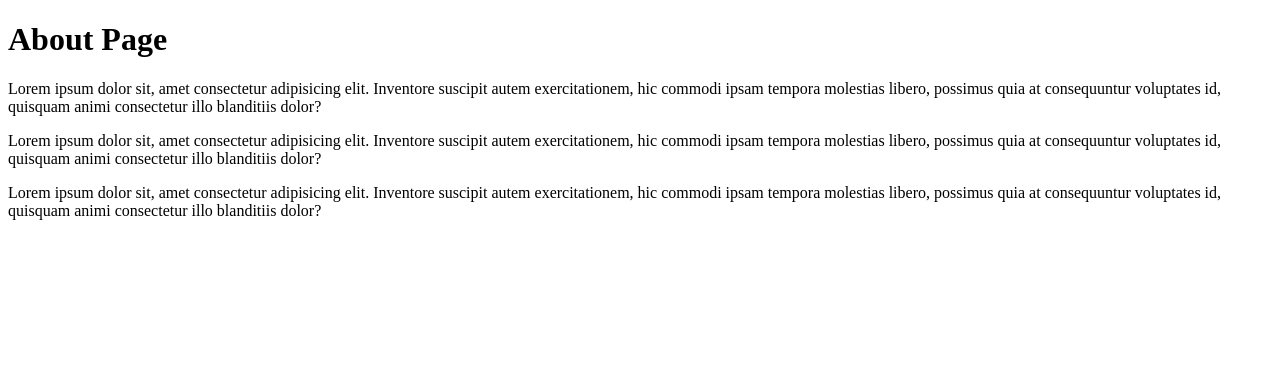
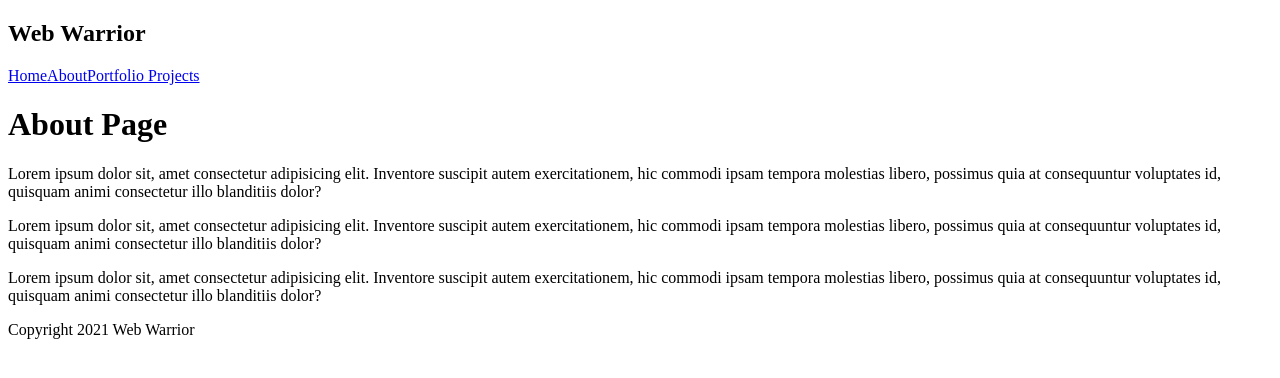
Before and after one commit to HeideQueen/web-warrior, a Gatsby site: page /about in a window 1280 px wide. Built offline with nearby package versions, Linux system fonts and the light colour scheme; Gatsby itself is replaced by a stand-in of ours.

Commit message:
creating a layout page

```diff
--- /dev/null
+++ b/src/components/Layout.js
@@ -0,0 +1,16 @@
+import React from "react"
+import Navbar from "./Navbar"
+
+function Layout({ children }) {
+  return (
+    <div className="layout">
+      <Navbar />
+      <div className="content">{children}</div>
+      <footer>
+        <p>Copyright 2021 Web Warrior</p>
+      </footer>
+    </div>
+  )
+}
+
+export default Layout
--- a/src/pages/about.js
+++ b/src/pages/about.js
@@ -1,7 +1,9 @@
 import React from "react"
+import Layout from "../components/Layout"
 
 function about() {
   return (
+    <Layout>
       <div>
         <h1>About Page</h1>
         <p>
@@ -23,6 +25,7 @@
           consectetur illo blanditiis dolor?
         </p>
       </div>
+    </Layout>
   )
 }
 
--- a/src/pages/index.js
+++ b/src/pages/index.js
@@ -1,15 +1,16 @@
 import React from "react"
-import Navbar from "../components/Navbar"
+import Layout from "../components/Layout"
 
 export default function Home() {
   return (
+    <Layout>
       <section>
-      <Navbar />
         <div>
           <h2>Design</h2>
           <h3>Develop & Deploy</h3>
           <p>UX designer & web developer based in manchester</p>
         </div>
       </section>
+    </Layout>
   )
 }
```
Also changed, not shown: src/pages/404.js (+7 -4 lines), src/pages/projects/index.js (+7 -4 lines). Lines whose indentation alone changed are shown as unchanged.
